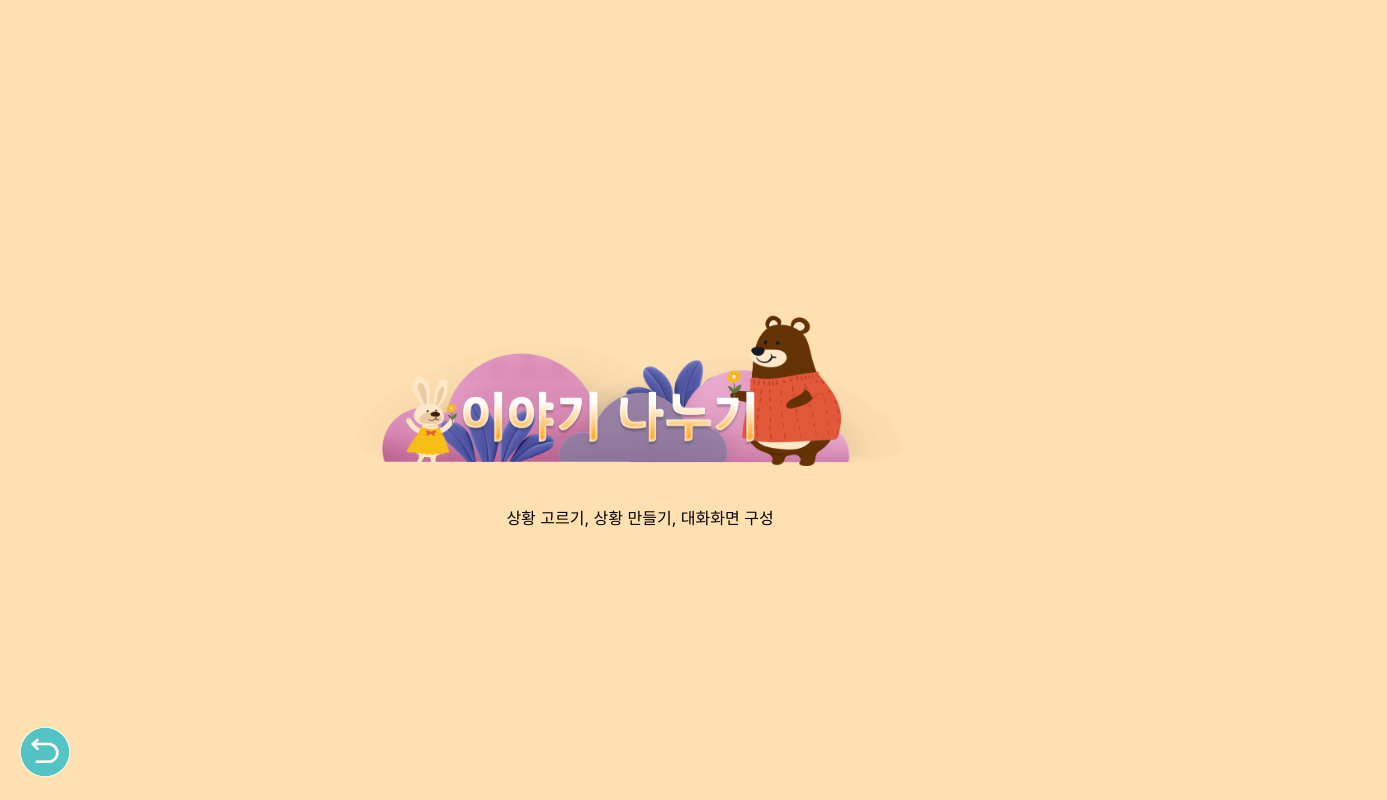
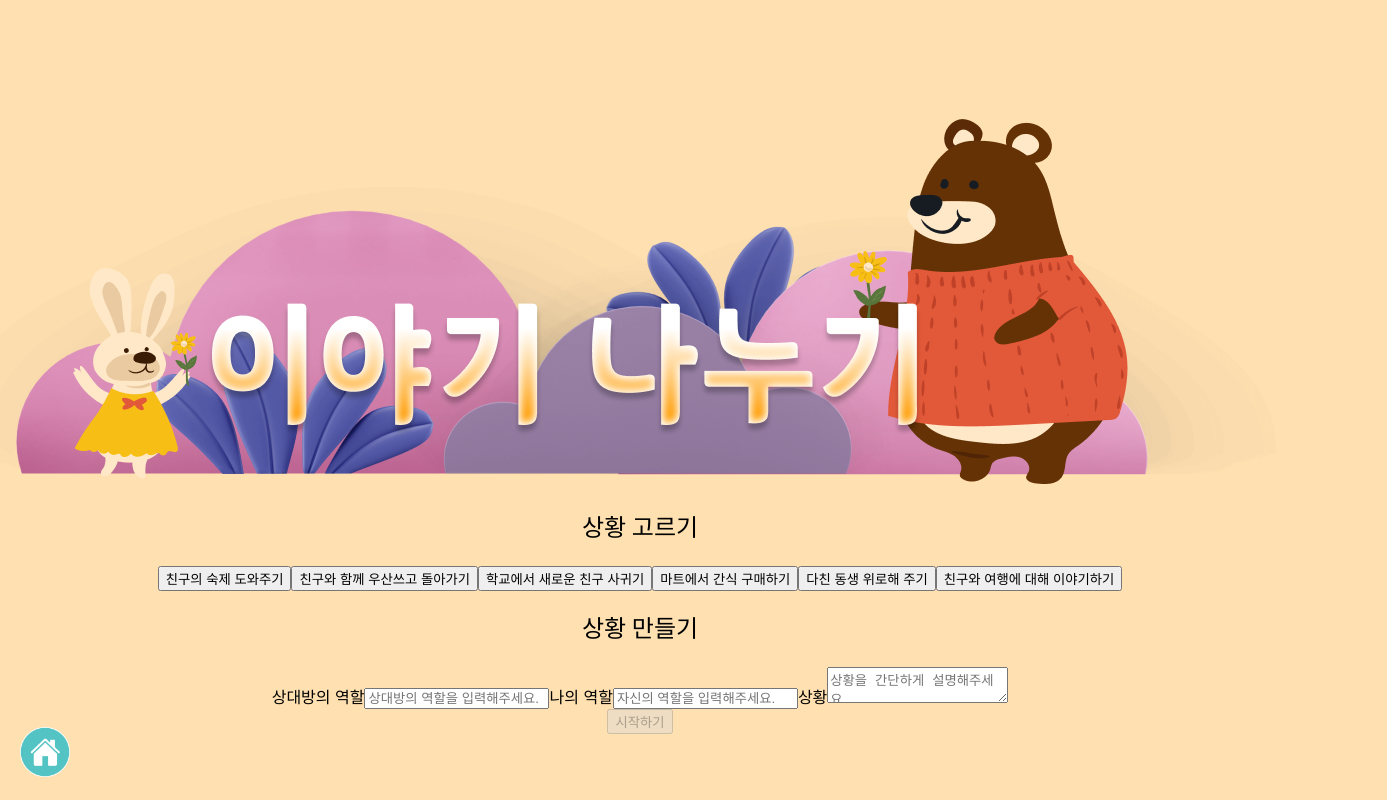
Before and after one commit to somsomi3/Maraeba, a React (Vite) app in the folder fe/: page /conversation in a window 1280 px wide. Shown: the whole page, 1387 px wide, since content can reach past the window. Built offline with nearby package versions, Linux system fonts and the light colour scheme.

Commit message:
"Feat : conflic 수정"

```diff
--- a/fe/src/features/conversation/Conversation.jsx
+++ b/fe/src/features/conversation/Conversation.jsx
@@ -1,16 +1,135 @@
+import { useState, useEffect } from 'react';
+import { useNavigate } from 'react-router-dom';
 import './Conversation.css';
-import conversation from '../../assets/images/conversation.png'
-import GoBackButton from '../../components/button/GoBackButton';
+import conversationTitle from '../../assets/images/conversation.png';
+import HomeButton from '../../components/button/HomeButton';
 
 const Conversation = () => {
+  const navigate = useNavigate();
+  const [selectedSituation, setSelectedSituation] = useState(null);
+  const [formData, setFormData] = useState({
+    otherRole: '',
+    myRole: '',
+    situation: ''
+  });
+
+  const predefinedSituations = [
+    '친구의 숙제 도와주기',
+    '친구와 함께 우산쓰고 돌아가기',
+    '학교에서 새로운 친구 사귀기',
+    '마트에서 간식 구매하기',
+    '다친 동생 위로해 주기',
+    '친구와 여행에 대해 이야기하기'
+  ];
+
+  const handleInputChange = (e) => {
+    setFormData({
+      ...formData,
+      [e.target.name]: e.target.value
+    });
+  };
+
+  useEffect(() => {
+    if (selectedSituation) {
+      setFormData((prev) => ({
+        ...prev,
+        situation: selectedSituation
+      }));
+    }
+  }, [selectedSituation]);
+
+  const handleSubmit = (e) => {
+    e.preventDefault();
+    if (!selectedSituation && !formData.situation.trim()) return;
+    navigate('/conversation/start');
+  };
 
   return (
-    <div className="conversation-container">
-    <GoBackButton />
-      <img src={conversation} alt="Conversation Title" className="conversation-image" />
+    <>
+      <div className="conversation-container">
+        {/* 헤더 */}
+        <div className="conversation-header">
+          <img
+            src={conversationTitle}
+            alt="이야기 나누기"
+            className="conversation-title-image"
+          />
+        </div>
 
-      <p>상황 고르기, 상황 만들기, 대화화면 구성</p>
-    </div>
+        {/* 메인 컨텐츠 */}
+        <div className="conversation-content">
+          <div className="situation-section situation-select">
+            <h2>상황 고르기</h2>
+            <div className="situation-grid">
+              {predefinedSituations.map((situation, index) => (
+                <button
+                  key={index}
+                  className={`situation-card ${
+                    selectedSituation === situation ? 'selected' : ''
+                  }`}
+                  onClick={() => setSelectedSituation(situation)}
+                >
+                  {situation}
+                </button>
+              ))}
+            </div>
+          </div>
+
+          <div className="situation-section situation-create">
+            <h2>상황 만들기</h2>
+            <form onSubmit={handleSubmit} className="creation-form">
+              {/* 상대방의 역할 */}
+              <label>
+                상대방의 역할
+                <input
+                  type="text"
+                  name="otherRole"
+                  value={formData.otherRole}
+                  onChange={handleInputChange}
+                  placeholder="상대방의 역할을 입력해주세요."
+                />
+              </label>
+
+              {/* 나의 역할 */}
+              <label>
+                나의 역할
+                <input
+                  type="text"
+                  name="myRole"
+                  value={formData.myRole}
+                  onChange={handleInputChange}
+                  placeholder="자신의 역할을 입력해주세요."
+                />
+              </label>
+
+              {/* 상황 설명 */}
+              <label className="situation-description">
+                상황
+                <textarea
+                  name="situation"
+                  value={formData.situation}
+                  onChange={handleInputChange}
+                  placeholder="상황을 간단하게 설명해주세요."
+                />
+              </label>
+            </form>
+          </div>
+        </div>
+
+        {/* 시작하기 버튼 */}
+        <div className="action-footer">
+          <button
+            className="primary-button"
+            onClick={handleSubmit}
+            disabled={!selectedSituation && !formData.situation.trim()}
+          >
+            시작하기
+          </button>
+        </div>
+      </div>
+
+      <HomeButton />
+    </>
   );
 };
 
```
